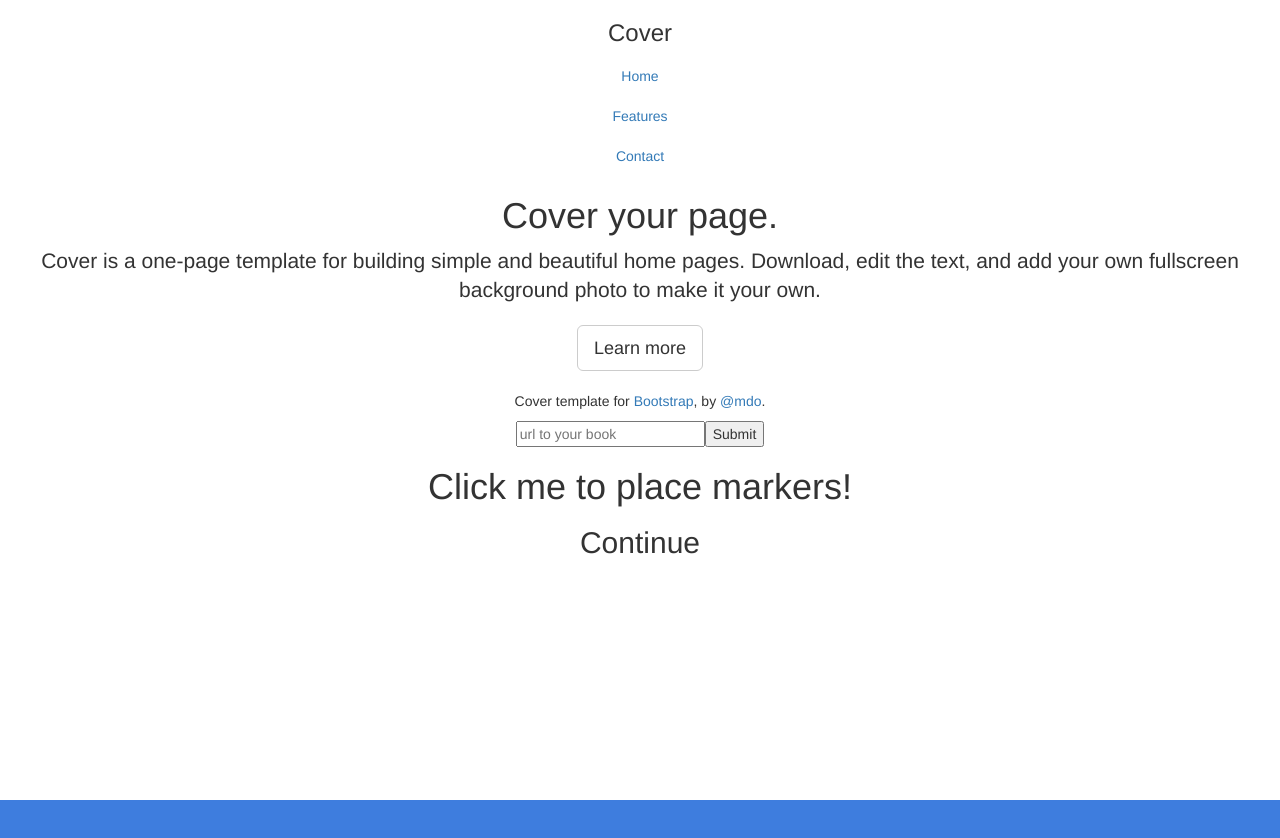
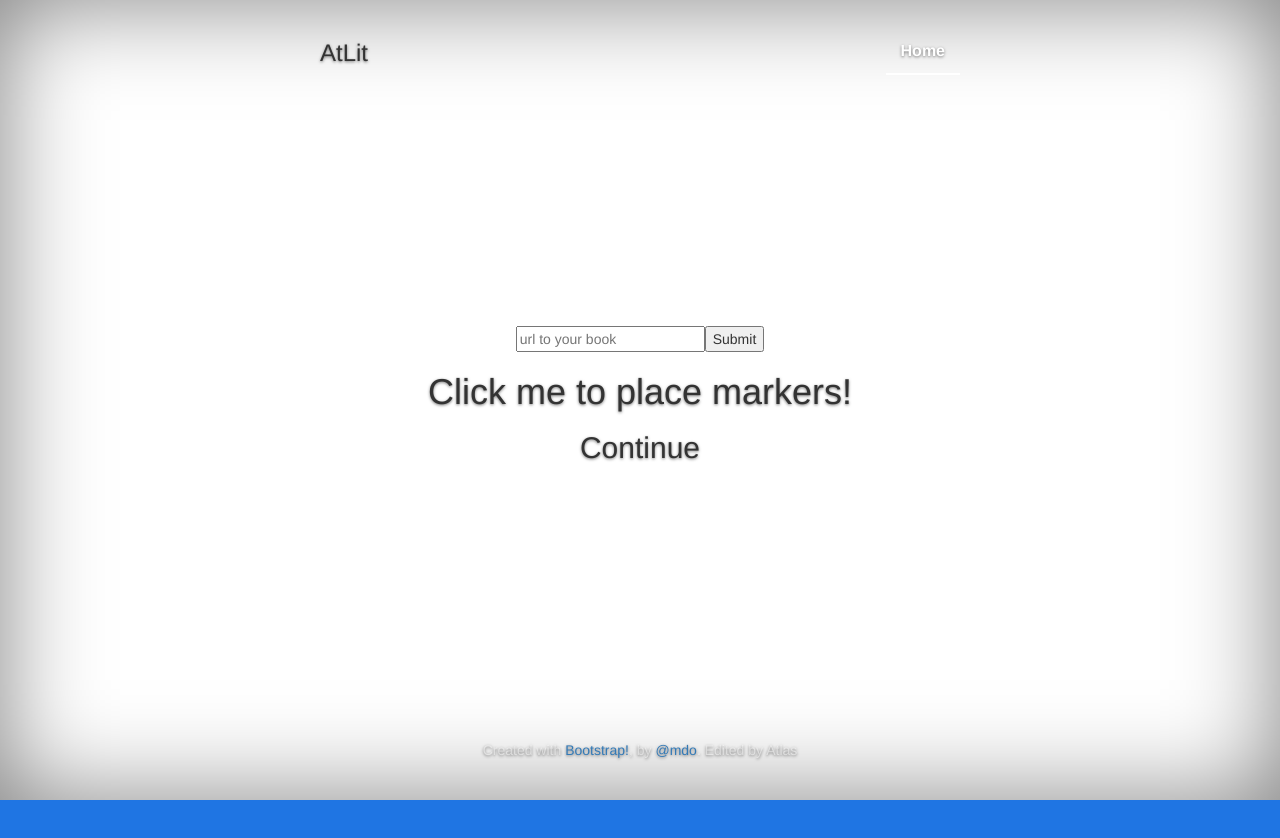
Before and after one commit to Hi5Austin/BookAtlas, a plain HTML site: page index.html in a window 1280 px wide. Shown: the top 838 px of the page. Drawn offline with nearby package versions, Linux system fonts and the light colour scheme; some packages are replaced by stand-ins of ours.

Commit message:
Partial Intigration

```diff
--- a/css/main.css
+++ b/css/main.css
@@ -4,7 +4,7 @@ html, body {
   margin: 0;
   padding: 0;
   font-family: sans-serif;
-  background-color: #3E7DDE;
+  background-color: #1F75E3;
 }
 #map {
   height: 80%;
@@ -19,6 +19,170 @@ html, body {
   cursor: pointer;
 }
 
-#html{
+/*#html{
   text-align: center;
+}*/
+
+/*
+ * Globals
+ */
+
+/* Links */
+a,
+a:focus,
+a:hover {
+  color: #fff;
 }
+
+/* Custom default button */
+.btn-default,
+.btn-default:hover,
+.btn-default:focus {
+  color: #1F75E3;
+  text-shadow: none; /* Prevent inheritence from `body` */
+  background-color: #1F75E3;
+  border: 1px solid #fff;
+}
+
+
+/*
+ * Base structure
+ */
+
+html,
+body {
+  height: 100%;
+  background-color: #1F75E3;
+}
+body {
+  color: #fff;
+  text-align: center;
+  text-shadow: 0 1px 3px rgba(0,0,0,.5);
+}
+
+/* Extra markup and styles for table-esque vertical and horizontal centering */
+.site-wrapper {
+  display: table;
+  width: 100%;
+  height: 100%; /* For at least Firefox */
+  min-height: 100%;
+  -webkit-box-shadow: inset 0 0 100px rgba(0,0,0,.5);
+          box-shadow: inset 0 0 100px rgba(0,0,0,.5);
+}
+.site-wrapper-inner {
+  display: table-cell;
+  vertical-align: top;
+}
+.cover-container {
+  margin-right: auto;
+  margin-left: auto;
+}
+
+/* Padding for spacing */
+.inner {
+  padding: 30px;
+}
+
+
+/*
+ * Header
+ */
+.masthead-brand {
+  margin-top: 10px;
+  margin-bottom: 10px;
+}
+
+.masthead-nav > li {
+  display: inline-block;
+}
+.masthead-nav > li + li {
+  margin-left: 20px;
+}
+.masthead-nav > li > a {
+  padding-right: 0;
+  padding-left: 0;
+  font-size: 16px;
+  font-weight: bold;
+  color: #fff; /* IE8 proofing */
+  color: rgba(255,255,255,.75);
+  border-bottom: 2px solid transparent;
+}
+.masthead-nav > li > a:hover,
+.masthead-nav > li > a:focus {
+  background-color: transparent;
+  border-bottom-color: #a9a9a9;
+  border-bottom-color: rgba(255,255,255,.25);
+}
+.masthead-nav > .active > a,
+.masthead-nav > .active > a:hover,
+.masthead-nav > .active > a:focus {
+  color: #fff;
+  border-bottom-color: #fff;
+}
+
+@media (min-width: 768px) {
+  .masthead-brand {
+    float: left;
+  }
+  .masthead-nav {
+    float: right;
+  }
+}
+
+
+/*
+ * Cover
+ */
+
+.cover {
+  padding: 0 20px;
+}
+.cover .btn-lg {
+  padding: 10px 20px;
+  font-weight: bold;
+}
+
+
+/*
+ * Footer
+ */
+
+.mastfoot {
+  color: #999; /* IE8 proofing */
+  color: rgba(255,255,255,.5);
+}
+
+
+/*
+ * Affix and center
+ */
+
+@media (min-width: 768px) {
+  /* Pull out the header and footer */
+  .masthead {
+    position: fixed;
+    top: 0;
+  }
+  .mastfoot {
+    position: fixed;
+    bottom: 0;
+  }
+  /* Start the vertical centering */
+  .site-wrapper-inner {
+    vertical-align: middle;
+  }
+  /* Handle the widths */
+  .masthead,
+  .mastfoot,
+  .cover-container {
+    width: 100%; /* Must be percentage or pixels for horizontal alignment */
+  }
+}
+
+@media (min-width: 992px) {
+  .masthead,
+  .mastfoot,
+  .cover-container {
+    width: 700px;
+  }
+}
--- a/index.html
+++ b/index.html
@@ -1,11 +1,12 @@
 <!DOCTYPE html>
 <html id='html'>
   <head>
-    <title>Simple Map</title>
+    <title>AtLit</title>
     <meta name="viewport" content="initial-scale=1.0">
     <meta charset="utf-8">
     <link href="css/main.css" rel="stylesheet" media="screen">
     <link href="https://fonts.googleapis.com/css?family=Montserrat" rel="stylesheet" type="text/css">
+    <script src="https://ajax.googleapis.com/ajax/libs/jquery/1.11.3/jquery.min.js"></script>
     <script src="https://maxcdn.bootstrapcdn.com/bootstrap/3.3.6/js/bootstrap.min.js" integrity="sha384-0mSbJDEHialfmuBBQP6A4Qrprq5OVfW37PRR3j5ELqxss1yVqOtnepnHVP9aJ7xS" crossorigin="anonymous"></script>
     <link rel="stylesheet" href="https://maxcdn.bootstrapcdn.com/bootstrap/3.3.6/css/bootstrap.min.css" integrity="sha384-1q8mTJOASx8j1Au+a5WDVnPi2lkFfwwEAa8hDDdjZlpLegxhjVME1fgjWPGmkzs7" crossorigin="anonymous">
   </head>
@@ -18,28 +19,25 @@
 
               <div class="masthead clearfix">
                 <div class="inner">
-                  <h3 class="masthead-brand">Cover</h3>
+                  <h3 class="masthead-brand">AtLit</h3>
                   <nav>
                     <ul class="nav masthead-nav">
                       <li class="active"><a href="#">Home</a></li>
-                      <li><a href="#">Features</a></li>
-                      <li><a href="#">Contact</a></li>
                     </ul>
                   </nav>
                 </div>
               </div>
 
               <div class="inner cover">
-                <h1 class="cover-heading">Cover your page.</h1>
-                <p class="lead">Cover is a one-page template for building simple and beautiful home pages. Download, edit the text, and add your own fullscreen background photo to make it your own.</p>
-                <p class="lead">
-                  <a href="#" class="btn btn-lg btn-default">Learn more</a>
-                </p>
+                <input id='url' placeholder="url to your book"></input><input onclick='startProcess()' id='submiturl' type='submit'></input>
+                <h1 onclick='markMap();' id='start'> Click me to place markers! </h1>
+                <h2 onclick='showContent();' id='continue'> Continue </h2>
+                <div id="content"></div>
               </div>
 
               <div class="mastfoot">
                 <div class="inner">
-                  <p>Cover template for <a href="http://getbootstrap.com">Bootstrap</a>, by <a href="https://twitter.com/mdo">@mdo</a>.</p>
+                  <p>Created with <a href="http://getbootstrap.com">Bootstrap!</a>, by <a href="https://twitter.com/mdo">@mdo</a>. Edited by Atlas</p>
                 </div>
               </div>
 
@@ -49,14 +47,10 @@
 
         </div>
 
-    <input id='url' placeholder="url to your book"></input><input onclick='startProcess()' id='submiturl' type='submit'></input>
-    <h1 onclick='markMap();' id='start'> Click me to place markers! </h1>
-    <h2 onclick='showContent();' id='continue'> Continue </h2>
-    <div id="content"></div>
     <div id="map"></div>
+
     <!--<script src="https://maps.googleapis.com/maps/api/js"></script>-->
     <script type="text/javascript" src="https://maps.googleapis.com/maps/api/js?libraries=drawing"></script>
-    <script src="https://code.jquery.com/jquery-2.1.4.js"></script>
     <script type="text/javascript" src="js/map.js"></script>
     <script type="text/javascript" src="js/main.js"></script>
     </body>
--- a/js/map.js
+++ b/js/map.js
@@ -189,6 +189,7 @@ function initialize() {
     mapTypeId:'Styled'
   };
   var div = document.getElementById("map");
+  console.log("Got the Map Data");
   map = new google.maps.Map(div, mapProp);
   var styledMapType = new google.maps.StyledMapType(styles, { name: 'Styled' });
     map.mapTypes.set('Styled', styledMapType);
```
